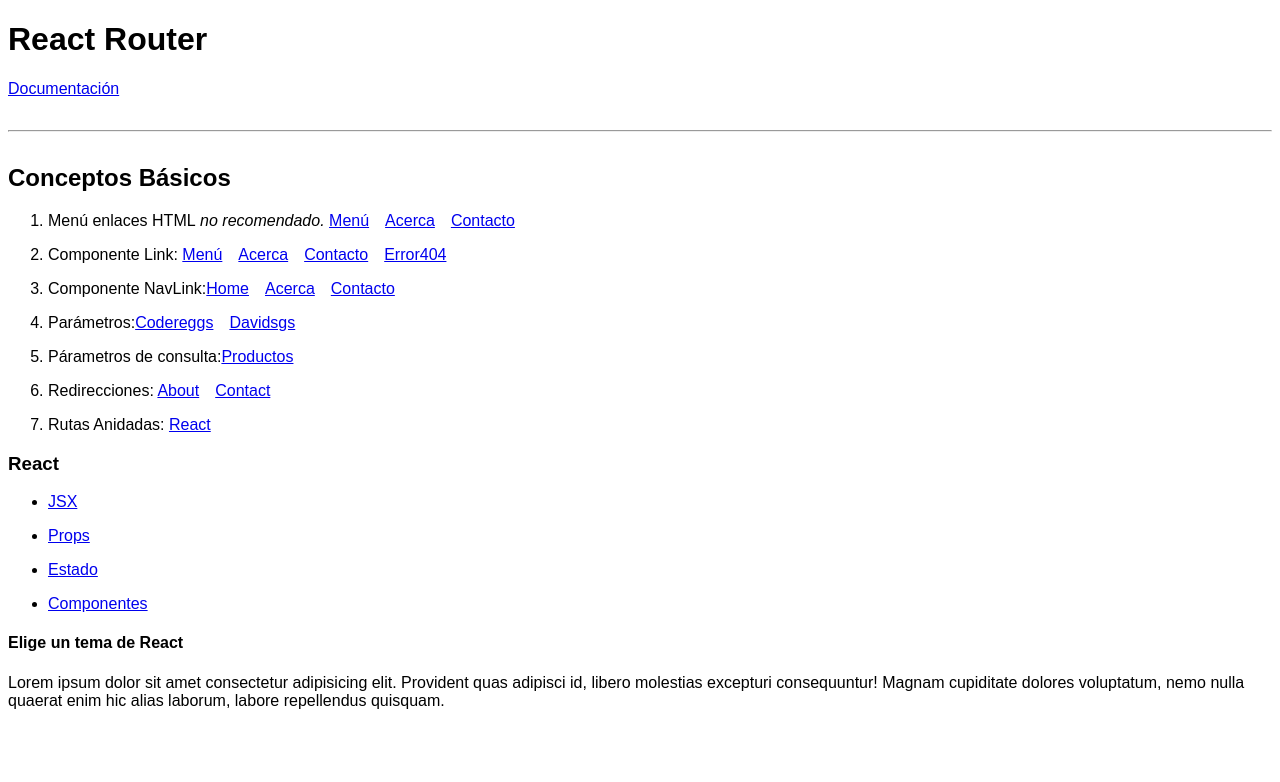
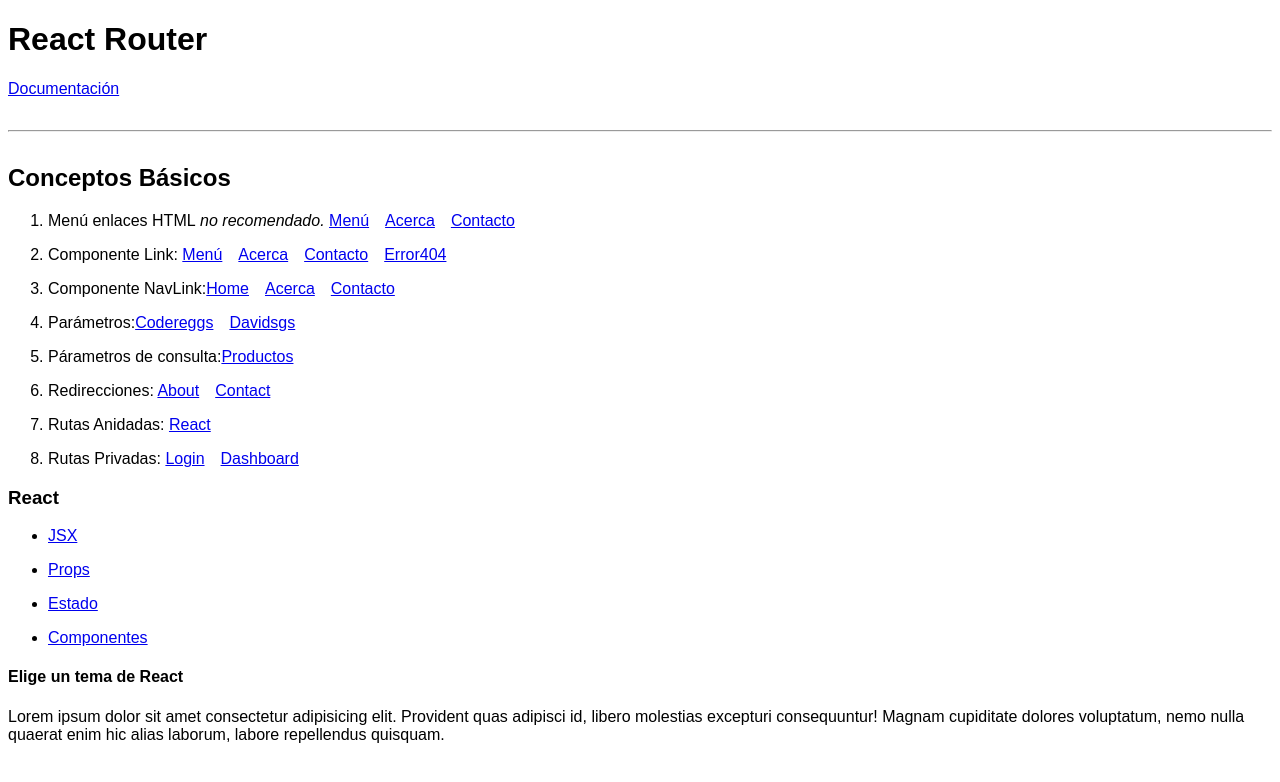
Before and after one commit to Codereggs/ReactRouter-Info, a React (Create React App) app: page /react in a window 1280 px wide. Shown: the top 782 px of the page. Built offline with nearby package versions, Linux system fonts and the light colour scheme.

Commit message:
feat private routes

```diff
--- a/src/components/ConceptosBasicos.js
+++ b/src/components/ConceptosBasicos.js
@@ -7,12 +7,15 @@
 } from "react-router-dom";
 import { Acerca } from "../paginas/Acerca";
 import { Contacto } from "../paginas/Contacto";
+import Dashboard from "../paginas/Dashboard";
 import Error404 from "../paginas/Error404";
 import Home from "../paginas/Home";
+import Login from "../paginas/Login";
 import Productos from "../paginas/Productos";
 import ReactTopics from "../paginas/ReactTopics";
 import Usuario from "../paginas/Usuario";
 import { MenuConceptos } from "./MenuConceptos";
+import PrivateRoute from "./PrivateRoute";
 
 export const ConceptosBasicos = () => {
   return (
@@ -33,6 +36,10 @@
             <Redirect to="/contacto" />
           </Route>
           <Route path="/react" component={ReactTopics} />
+          <Route exact path="/login" component={Login} />
+
+          {/* <Route exact path="/dashboard" component={Dashboard} /> */}
+          <PrivateRoute exact path="/dashboard" component={Dashboard} />
           {/*Si o si se carga al final el error 404*/}
           <Route path="*" component={Error404} />
         </Switch>
--- a/src/components/MenuConceptos.js
+++ b/src/components/MenuConceptos.js
@@ -53,6 +53,11 @@
             <span>Rutas Anidadas: </span>
             <Link to="/react">React</Link>
           </li>
+          <li>
+            <span>Rutas Privadas: </span>
+            <Link to="/login">Login</Link>
+            <Link to="/dashboard">Dashboard</Link>
+          </li>
         </ol>
       </nav>
     </div>
--- /dev/null
+++ b/src/components/PrivateRoute.js
@@ -0,0 +1,25 @@
+import { Redirect, Route } from "react-router-dom";
+
+/* const PrivateRoute = (props) => {
+  return (
+    <Route exact={props.exact} path={props.path} component={props.component} />
+  );
+}; */
+
+/* const PrivateRoute = (props) => {
+  return <Route {...props} />;
+}; */
+
+// Simular autenticación
+
+let auth;
+auth = null;
+auth = true;
+
+const PrivateRoute = ({ component: Component, ...rest }) => {
+  return (
+    <Route {...rest}>{auth ? <Component /> : <Redirect to="/login" />}</Route>
+  );
+};
+
+export default PrivateRoute;
--- /dev/null
+++ b/src/paginas/Dashboard.js
@@ -0,0 +1,9 @@
+const Dashboard = () => {
+  return (
+    <div>
+      <h3>Dashboard</h3>
+    </div>
+  );
+};
+
+export default Dashboard;
--- /dev/null
+++ b/src/paginas/Login.js
@@ -0,0 +1,9 @@
+const Login = () => {
+  return (
+    <div>
+      <h3>Login</h3>
+    </div>
+  );
+};
+
+export default Login;
```
